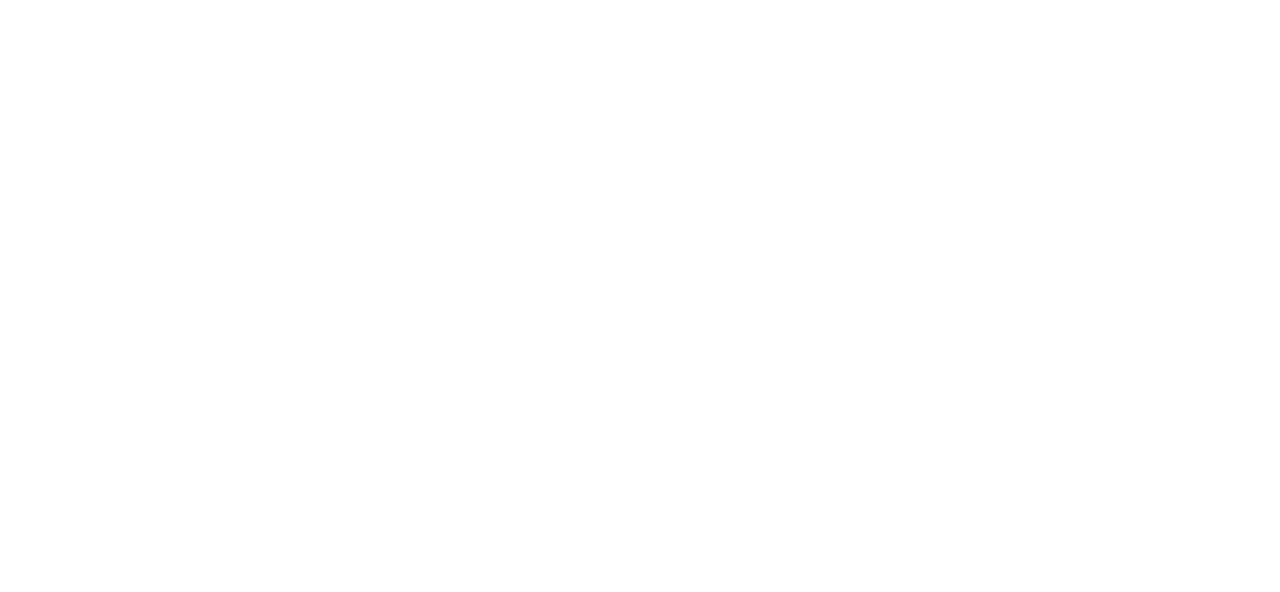
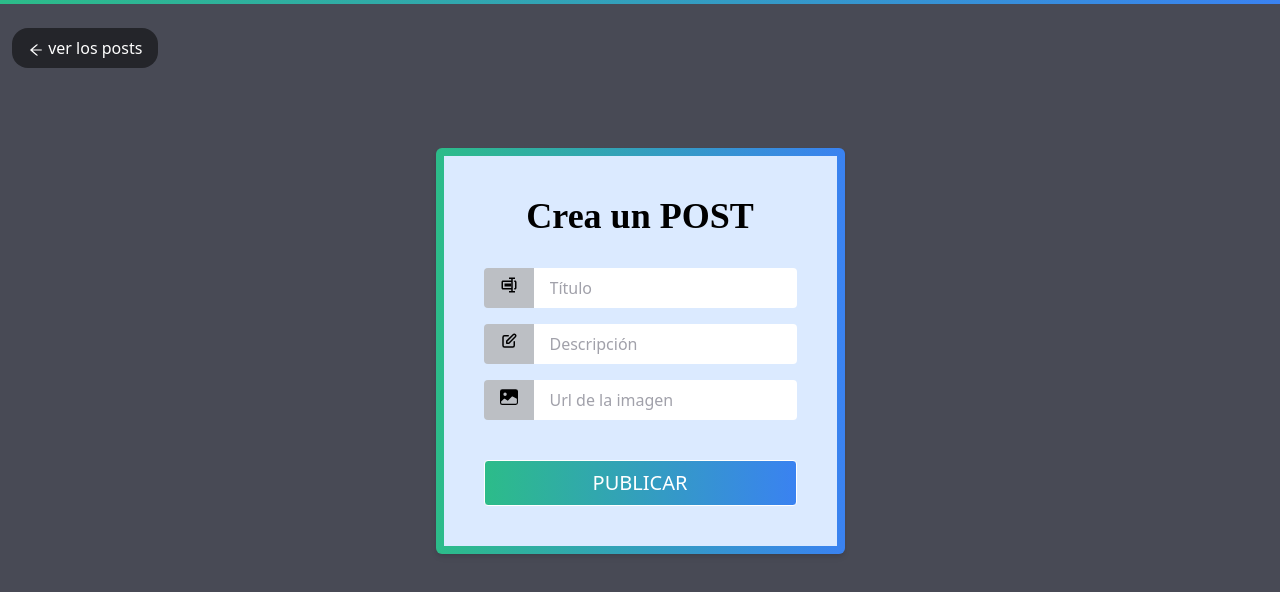
Before and after one commit to marcelob12/Web-SOCIAL, a React (Create React App) app in the folder myapp/: page /CreatePost in a window 1280 px wide. Before the commit this address had no page. Shown: the top 592 px of the page. Built offline with nearby package versions, Linux system fonts and the light colour scheme; a web font is replaced by a local one.

Commit message:
optimizing Routes & Style CP

```diff
--- a/myapp/src/App.js
+++ b/myapp/src/App.js
@@ -4,7 +4,7 @@ import {BrowserRouter, Routes, Route, Navigate} from 'react-router-dom';
 import CreatePost from './Pages/CreatePost/CreatePost';
 import RouteLogin  from './Components/RouteLogin/RouteLogin';
 import Redirect from './Pages/Redirect/Redirect';
-import UserMain from './Pages/UserMain/UserMain';
+import CardContainer from './Components/CardContainer/CardContainer';
 
 
 
@@ -15,12 +15,16 @@ function App() {
         <Route path="/" element={<Navigate replace to={"/login"} />} />
         <Route path="/login" element={<Login />} />
         <Route path="/Redirect" element={<Redirect />} />
+        <Route path="/CardContainer" element={<CardContainer />} />
+        <Route path="/CreatePost" element={<CreatePost />} />
+
+
 
       <Route
           path="/AdminMain"
           element={
             <RouteLogin role="admin">
-              <CreatePost />
+              <CardContainer />
             </RouteLogin>
           } />
 
@@ -28,7 +32,7 @@ function App() {
           path="/UserMain"
           element={
             <RouteLogin role="user">
-              <UserMain />
+              <CardContainer />
             </RouteLogin>
           } />
 
--- /dev/null
+++ b/myapp/src/Components/CardContainer/CardContainer.jsx
@@ -0,0 +1,62 @@
+import React, {useState, useEffect} from 'react';
+import CardPost from '../../Components/CardPost/CardPost';
+import Navbar from '../../Components/Navbar/Navbar';
+
+const CardContainer = () => {
+  const token = localStorage.getItem("token");
+  const [post, setPost] = useState([]);
+
+
+  useEffect(() => {
+    const fetchPosts = async () =>{
+      try {
+        const response = await fetch("https://posts-pw2021.herokuapp.com/api/v1/post/all?limit=30&page=0", {
+          "method": "GET",
+          "headers":{
+            "Authorization": `Bearer ${token}`
+          }
+        });
+
+        if(response.ok){
+          const data = await response.json();
+          setPost(data.data);
+        }
+
+
+      } catch (error) {
+        console.error(error);
+      }
+    };
+
+    fetchPosts();
+  }, []);
+
+
+  return (
+    <div className="min-h-screen bg-dark-400">
+      <Navbar />
+      <div className="flex justify-center">
+        <div className="w-11/12 mt-11">
+
+          {
+            post.length > 0?
+              post.map((p)=>{
+                return(
+                  <CardPost
+                    post={p}
+                    key={p._id}
+                  />
+                )
+              })
+              :
+              null
+          }
+
+        </div>
+      </div>
+
+    </div>
+  );
+}
+
+export default CardContainer;
--- a/myapp/src/Pages/AdminMain/AdminMain.jsx
+++ b/myapp/src/Pages/AdminMain/AdminMain.jsx
@@ -1,8 +1,9 @@
-import CreatePost from './pages/CreatePost/CreatePost';
+import CardContainer from "../../Components/CardContainer/CardContainer";
+
 
 const AdminMain = () => {
     <div>
-    <CreatePost />
+    <CardContainer />
  </div>
 
 }
--- a/myapp/src/Pages/CreatePost/CreatePost.jsx
+++ b/myapp/src/Pages/CreatePost/CreatePost.jsx
@@ -1,4 +1,3 @@
-import { useUserContext } from "../../Contexts/UserContext";
 import { useNavigate } from "react-router-dom";
 import React,{ useRef } from "react";
 import axios from 'axios';
@@ -65,7 +64,7 @@ const CreatePost = () => {
         Swal.fire({
           icon: 'error',
           title: 'ERROR',
-          text: 'No estas autorizado',
+          text: 'Debes ser admin para crear un post',
         })
       }
       else if (response.status === 404) {
@@ -82,59 +81,49 @@ const CreatePost = () => {
     image.current.value = "";
   }
 
-    const auth = useUserContext();
 
 
     const onClickHandler = (e) =>{
-        e.preventDefault();
-
-        auth.logout();
-        navigate("/login");
-    }
-    const onClickHandler2 = (e) =>{
       e.preventDefault();
-      navigate("/ErrorPage");
+      navigate("/CardContainer");
   }
 
     return (
-      <div className="bg-gray-900 ">
+      <div className="bg-dark-400">
+        <div className="relative pt-1 bg-gradient-to-r from-aqua to-skyD"></div>
 
-       <div className="flex ">
-        <button  onClick= {onClickHandler}  className="flex px-2 py-2 mx-3 mt-6 text-white transform bg-gray-700 rounded-full hover:scale-105 hover:text-gray-900 hover:bg-white motion-reduce:transform-none "><span><AiOutlineArrowLeft className="inline "/></span> Volver </button>
-        <button  onClick= {onClickHandler2}  className="items-end px-2 py-2 mx-3 mt-6 text-white transform bg-gray-700 rounded-full x-2 hover:scale-105 hover:text-gray-900 hover:bg-white motion-reduce:transform-none "> ver los posts </button>
-       </div>
+        <button  onClick= {onClickHandler}  className="px-4 py-2 mx-3 mt-6 text-white transform bg-dark-700 x-2 hover:scale-105 hover:text-dark-700 hover:bg-white motion-reduce:transform-none rounded-2xl "><AiOutlineArrowLeft className="inline "/> ver los posts </button>
 
+      <div className="flex flex-col items-center min-h-screen pt-20 bg-dark-400">
 
+            <main>
 
-      <div className="flex flex-col items-center min-h-screen pt-20 bg-gray-900">
-            <main className="p-2 rounded-md bg-gradient-to-r from-green-400 to-blue-500">
+              <div className="w-full max-w-3xl p-2 rounded-md shadow-md border-1 md:p-2 bg-gradient-to-r from-aqua to-skyD text-bold hover:text-black">
 
-              <div className="w-full max-w-3xl p-1 bg-blue-100 rounded-md shadow-md md:p-10">
-
-                <form  onSubmit={onSubmit} className="flex flex-col items-center justify-center gap-4">
-                    <h2 className="mb-4 text-4xl font-black text-gray-800 font-monserrat">Crea un POST</h2>
+                <form  onSubmit={onSubmit} className="flex flex-col items-center justify-center gap-4 p-10 bg-skyL">
+                    <h2 className="mb-4 text-4xl font-black text-gray-800 font-heading">Crea un POST</h2>
 
                     <div class="flex">
-                    <span class="text-lg border border-2 rounded-l px-4 py-2 bg-gray-300"><BiRename /></span>
-                    <input autocomplete="false"  className="w-full px-4 py-2 rounded-r focus:outline-none focus:ring-2 focus:ring-green-400 focus:border-transparent"  type="text" placeholder="Título"
+                    <span class="text-lg  rounded-l px-4 py-2 bg-gray"><BiRename /></span>
+                    <input autocomplete="false"  className="w-full px-4 py-2 rounded-r focus:outline-none focus:ring-2 focus:ring-aqua focus:border-transparent"  type="text" placeholder="Título"
                     ref={title}/>
 
                     </div>
 
                     <div class="flex">
-                    <span class="text-lg border border-2 rounded-l px-4 py-2 bg-gray-300"><HiOutlinePencilAlt /></span>
-                    <input autocomplete="false" className="w-full px-4 py-2 rounded-r focus:outline-none focus:ring-2 focus:ring-green-400 focus:border-transparent" type="text" placeholder="Descripción"
+                    <span class="text-lg   rounded-l px-4 py-2 bg-gray"><HiOutlinePencilAlt /></span>
+                    <input autocomplete="false" className="w-full px-4 py-2 rounded-r focus:outline-none focus:ring-2 focus:ring-aqua focus:border-transparent" type="text" placeholder="Descripción"
                     ref={description}/>
 
                     </div>
 
                     <div class="flex">
-                    <span class="text-lg border border-2 rounded-l px-4 py-2 bg-gray-300"><BsFillImageFill /></span>
-                    <input autocomplete="false" className="w-full px-4 py-2 rounded-r focus:outline-none focus:ring-2 focus:ring-green-400 focus:border-transparent" type="text" placeholder="Url de la imagen"
+                    <span class="text-lg  rounded-l px-4 py-2 bg-gray"><BsFillImageFill /></span>
+                    <input autocomplete="false" className="w-full px-4 py-2 rounded-r focus:outline-none focus:ring-2 focus:ring-aqua focus:border-transparent" type="text" placeholder="Url de la imagen"
                     ref={image}/>
                     </div>
 
-                    <button className="w-full px-4 py-2 mt-6 text-xl text-white uppercase transition duration-300 ease-in-out border rounded bg-gradient-to-r from-green-400 to-blue-500 text-bold hover:text-black">
+                    <button className="w-full px-4 py-2 mt-6 text-xl text-white uppercase transition duration-300 ease-in-out border rounded bg-gradient-to-r from-aqua to-skyD text-bold hover:text-black">
                         Publicar
                     </button>
                 </form>
--- a/myapp/src/Pages/UserMain/UserMain.jsx
+++ b/myapp/src/Pages/UserMain/UserMain.jsx
@@ -1,62 +1,10 @@
-import React, {useState, useEffect} from 'react';
-import CardPost from '../../Components/CardPost/CardPost';
-import Navbar from '../../Components/Navbar/Navbar';
+import CardContainer from "../../Components/CardContainer/CardContainer";
 
 const UserMain = () => {
-  const token = localStorage.getItem("token");
-  const [post, setPost] = useState([]);
+    <div>
+    <CardContainer />
+ </div>
 
-
-  useEffect(() => {
-    const fetchPosts = async () =>{
-      try {
-        const response = await fetch("https://posts-pw2021.herokuapp.com/api/v1/post/all?limit=30&page=0", {
-          "method": "GET",
-          "headers":{
-            "Authorization": `Bearer ${token}`
-          }
-        });
-
-        if(response.ok){
-          const data = await response.json();
-          setPost(data.data);
-        }
-
-
-      } catch (error) {
-        console.error(error);
-      }
-    };
-
-    fetchPosts();
-  }, []);
-
-
-  return (
-    <div className="min-h-screen bg-background">
-      <Navbar />
-      <div className="flex justify-center">
-        <div className="mt-11 w-11/12">
-
-          {
-            post.length > 0?
-              post.map((p)=>{
-                return(
-                  <CardPost
-                    post={p}
-                    key={p._id}
-                  />
-                )
-              })
-              :
-              null
-          }
-
-        </div>
-      </div>
-
-    </div>
-  );
 }
 
 export default UserMain;
```
Also changed, not shown: myapp/src/Components/Navbar/Navbar.jsx (+24 -14 lines).
